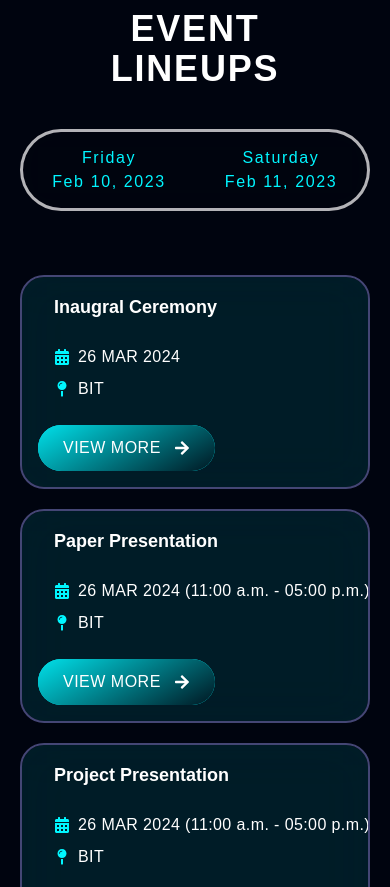
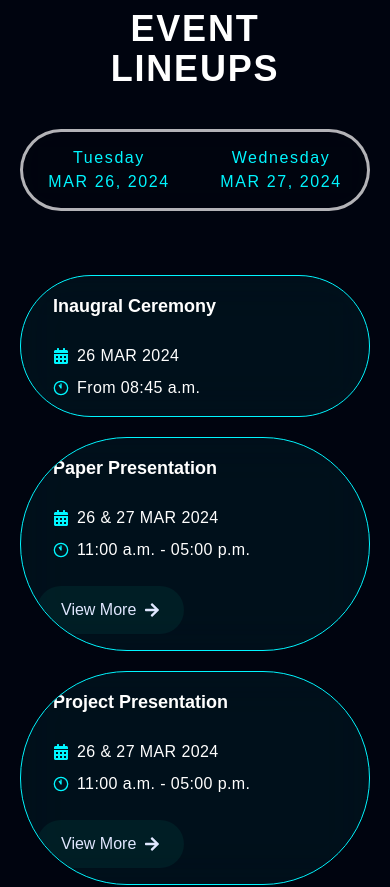
Before and after one commit to sanjithrk06/Bit-vprayukti, a React (Create React App) app: page / in a window 390 px wide. Shown: the part 4180-5067 px from the top of the page. Built offline with nearby package versions, Linux system fonts and the light colour scheme; no server answers.

Commit message:
Error fixing

```diff
--- a/src/components/ScheduleCard/index.jsx
+++ b/src/components/ScheduleCard/index.jsx
@@ -1,12 +1,13 @@
 import React from 'react';
 import { Link } from 'react-router-dom';
-import { FaMapPin, FaArrowRight, FaCalendarAlt } from 'react-icons/fa';
+import { FaArrowRight, FaCalendarAlt } from 'react-icons/fa';
+import { LuClock11 } from 'react-icons/lu';
 
-const ScheduleCard = ({ image, title, date, map, link }) => {
+const ScheduleCard = ({ image, title, date, time, link }) => {
   return (
     <div
       style={{ overflowX: 'hidden' }}
-      className="single-schedule-area flex flex-wrap justify-between items-center bg-accent  bg-clip-padding backdrop-filter backdrop-blur-xl bg-opacity-[0.1] border-[#444675] border-2 rounded-3xl p-4 md:p-6 mb-5 duration-500 gap-6 md:gap-0"
+      className="single-schedule-area flex flex-wrap justify-between items-center bg-accent/5  bg-clip-padding backdrop-filter backdrop-blur-xl  border-accent border-[1px] rounded-full p-4 md:p-6 mb-5 duration-500 gap-6 md:gap-0"
     >
       <div className="single-schedule-tumb-info flex items-center md:w-[42%] md:max-w-[42%] pr-4 flex-grow-0 flex-shrink-0 md:basis-[42%]">
         <div className="single-schedule-tumb hidden md:inline-block h-24 w-24">
@@ -31,13 +32,27 @@ const ScheduleCard = ({ image, title, date, map, link }) => {
           <FaCalendarAlt className="text-accent mr-2" /> {date}
         </p>
         <p className="flex items-center text-white tracking-wide">
-          <FaMapPin className="text-accent mr-2" /> BIT
+          <LuClock11 className="text-accent mr-2" /> {time}
         </p>
       </div>
 
-      <Link to={link} className="btn confer-btn">
-        View More <FaArrowRight className="inline-block ml-2" />
-      </Link>
+      {link? (
+        <Link to={link} className="max-w-[300px] px-6 py-3 mt-0 bg-dimBlue rounded-full items-center text-indigo-100 lg:rounded-full flex lg:inline-flex ">
+          View More <FaArrowRight className="inline-block ml-2" />
+        </Link>
+      ):(
+        <div className='max-w-[300px] px-6 py-3 mt-0 bg-transparent items-cente flex lg:inline-flex'>
+
+        </div>
+      )}
+
+
+      {/*
+      <button onClick={handleShowAll} class="max-w-[300px] px-6 py-2 mt-8 bg-dimBlue rounded-full items-center text-indigo-100 lg:rounded-full flex lg:inline-flex">
+        <span id='btn-txt' class="font-semibold mr-2 text-left flex-auto">{showAll ? 'Show less' : 'Show all'}</span>
+        <svg viewBox="0 0 20 20" xmlns="http://www.w3.org/2000/svg" class="fill-current opacity-75 h-4 w-4"><path d="M12.95 10.707l.707-.707L8 4.343 6.586 5.757 10.828 10l-4.242 4.243L8 15.657l4.95-4.95z"></path></svg>
+      </button>
+      */}
 
     </div>
   );
--- a/src/layouts/ScheduleSection/index.jsx
+++ b/src/layouts/ScheduleSection/index.jsx
@@ -68,8 +68,8 @@ const ScheduleSection = () => {
               >
                 <input type="radio" name="radio" value="react" className="peer hidden" defaultChecked />
                 <span
-                  className="tab-label tracking-widest w-full rounded-full peer-checked:bg-gradient-to-r peer-checked:from-[#003133] peer-checked:to-[#001e70] peer-checked:text-white border-[2px] border-transparent text-accent p-2 transition duration-150 ease-in-out"
-                >Friday <br /> Feb 10, 2023</span>
+                  className="tab-label tracking-widest w-full rounded-full peer-checked:bg-accent/10 peer-checked:text-white border-[2px] peer-checked:font-semibold border-transparent text-accent p-2 transition duration-150 ease-in-out"
+                >Tuesday <br /> MAR 26, 2024</span>
               </label>
 
               <label
@@ -80,8 +80,8 @@ const ScheduleSection = () => {
               >
                 <input type="radio" name="radio" value="react" className="peer hidden" />
                 <span
-                  className="tab-label tracking-widest w-full rounded-full peer-checked:bg-gradient-to-r peer-checked:from-[#003133] peer-checked:to-[#001e70] peer-checked:text-white border-[2px] border-transparent text-accent p-2 transition duration-150 ease-in-out"
-                >Saturday <br /> Feb 11, 2023</span>
+                  className="tab-label tracking-widest w-full rounded-full peer-checked:bg-accent/10 peer-checked:text-white border-[2px] peer-checked:font-semibold border-transparent text-accent p-2 transition duration-150 ease-in-out"
+                >Wednesday <br /> MAR 27, 2024</span>
               </label>
             </ul>
 
@@ -98,7 +98,7 @@ const ScheduleSection = () => {
               ))}
           </div>
 
-          <button onClick={handleShowAll} class="max-w-[300px] px-6 py-2 mt-8 bg-dimBlue rounded-full items-center text-indigo-100 lg:rounded-full flex lg:inline-flex">
+          <button onClick={handleShowAll} class="max-w-[300px] px-6 py-2 mt-8 bg-dimBlue rounded-full items-center shadow-sm shadow-accent text-indigo-100 lg:rounded-full flex lg:inline-flex">
             <span id='btn-txt' class="font-semibold mr-2 text-left flex-auto">{showAll ? 'Show less' : 'Show all'}</span>
             <svg viewBox="0 0 20 20" xmlns="http://www.w3.org/2000/svg" class="fill-current opacity-75 h-4 w-4"><path d="M12.95 10.707l.707-.707L8 4.343 6.586 5.757 10.828 10l-4.242 4.243L8 15.657l4.95-4.95z"></path></svg>
           </button>
--- a/src/layouts/ScheduleSection/schedule.js
+++ b/src/layouts/ScheduleSection/schedule.js
@@ -8,8 +8,8 @@ export const schedule = [
     speaker: 'Gary Armstrong',
     speakerInfo: 'Student of ECE',
     date: '26 MAR 2024',
+    time: 'From 08:45 a.m.',
     map: 'Main Auditorium - BIT',
-    link: '/',
     day: 'day1',
   },
   {
@@ -18,7 +18,8 @@ export const schedule = [
     title: 'Paper Presentation',
     speaker: 'Gary Armstrong',
     speakerInfo: 'Ceo of Confer',
-    date: '26 MAR 2024 (11:00 a.m. - 05:00 p.m.)',
+    date: '26 & 27 MAR 2024',
+    time: '11:00 a.m. - 05:00 p.m.',
     map: 'Seminar Hall - ECE BIT',
     link: '/events/paperPresentation',
     day: 'day1',
@@ -29,7 +30,8 @@ export const schedule = [
     title: 'Paper Presentation',
     speaker: 'Gary Armstrong',
     speakerInfo: 'Ceo of Confer',
-    date: '27 MAR 2024 (09:00 a.m. - 01:00 p.m.)',
+    date: '26 & 27 MAR 2024',
+    time: '09:00 a.m. - 01:00 p.m.',
     map: 'Seminar Hall - ECE BIT',
     link: '/events/paperPresentation',
     day: 'day2',
@@ -40,7 +42,8 @@ export const schedule = [
     title: 'Project Presentation',
     speaker: 'Gary Armstrong',
     speakerInfo: 'Ceo of Confer',
-    date: '26 MAR 2024 (11:00 a.m. - 05:00 p.m.)',
+    date: '26 & 27 MAR 2024',
+    time: '11:00 a.m. - 05:00 p.m.',
     map: 'Seminar Hall - ECE BIT',
     link: '/events/projectPresentation',
     day: 'day1',
@@ -51,7 +54,8 @@ export const schedule = [
     title: 'Project Presentation',
     speaker: 'Gary Armstrong',
     speakerInfo: 'Ceo of Confer',
-    date: '27 MAR 2024 (09:00 a.m. - 01:00 p.m.)',
+    date: '26 & 27 MAR 2024',
+    time: '09:00 a.m. - 01:00 p.m.',
     map: 'Seminar Hall - ECE BIT',
     link: '/events/projectPresentation',
     day: 'day2',
@@ -62,7 +66,8 @@ export const schedule = [
     title: 'AI/ML Hackathon',
     speaker: 'Gary Armstrong',
     speakerInfo: 'Ceo of Confer',
-    date: '26 MAR 2024 From 11:00',
+    date: '26 to 27 MAR 2024',
+    time: 'From 11:00',
     map: 'ICES Special Lab - BIT',
     link: '/events/aimlHackathon',
     day: 'day1',
@@ -73,7 +78,8 @@ export const schedule = [
     title: 'IOT Hackathon',
     speaker: 'Gary Armstrong',
     speakerInfo: 'Ceo of Confer',
-    date: '26 MAR 2024 From 11:00',
+    date: '26 to 27 MAR 2024',
+    time: 'From 11:00',
     map: 'Communication Protocol Special Lab - BIT',
     link: '/events/iotHackathon',
     day: 'day1',
@@ -84,7 +90,8 @@ export const schedule = [
     title: 'Entrepreneurship',
     speaker: 'Gary Armstrong',
     speakerInfo: 'Ceo of Confer',
-    date: '26 MAR 2024 (11:00 a.m. - 2:30 p.m.)',
+    date: '26 MAR 2024',
+    time: '11:00 a.m. - 2:30 p.m.',
     map: 'Communication Protocol Special Lab - BIT',
     link: '/events/entrepreneurship',
     day: 'day1',
@@ -95,7 +102,8 @@ export const schedule = [
     title: 'Circuit Debugging',
     speaker: 'Gary Armstrong',
     speakerInfo: 'Ceo of Confer',
-    date: '27 MAR 2024 (09:00 a.m. - 12:30 p.m.)',
+    date: '27 MAR 2024',
+    time: '09:00 a.m. - 12:30 p.m.',
     map: 'Communication Protocol Special Lab - BIT',
     link: '/events/circuitDebugging',
     day: 'day2',
@@ -106,7 +114,8 @@ export const schedule = [
     title: 'Line Follower',
     speaker: 'Gary Armstrong',
     speakerInfo: 'Ceo of Confer',
-    date: '27 MAR 2024 (09:00 a.m. - 12:30 p.m.)',
+    date: '27 MAR 2024',
+    time: '09:00 a.m. - 12:30 p.m.',
     map: 'Manufacturing and Fabrication Lab - BIT',
     link: '/events/lineFollower',
     day: 'day2',
@@ -117,7 +126,8 @@ export const schedule = [
     title: 'Maze Explorer',
     speaker: 'Gary Armstrong',
     speakerInfo: 'Ceo of Confer',
-    date: '26 MAR 2024 (11:00 a.m. - 05:00 p.m.)',
+    date: '26 MAR 2024',
+    time: '11:00 a.m. - 05:00 p.m.',
     map: 'Manufacturing and Fabrication Lab - BIT',
     link: '/events/mazeSolver',
     day: 'day1',
@@ -128,7 +138,8 @@ export const schedule = [
     title: 'Robo Soccer',
     speaker: 'Gary Armstrong',
     speakerInfo: 'Ceo of Confer',
-    date: '26 MAR 2024 (11:00 a.m. - 05:00 p.m.)',
+    date: '26 MAR 2024',
+    time: '11:00 a.m. - 05:00 p.m.',
     map: 'Manufacturing and Fabrication Lab - BIT',
     link: '/events/roboSoccer',
     day: 'day1',
@@ -139,7 +150,8 @@ export const schedule = [
     title: 'Tech it Out',
     speaker: 'Gary Armstrong',
     speakerInfo: 'Ceo of Confer',
-    date: '27 MAR 2024 (09:00 a.m. - 02:00 p.m.)',
+    date: '27 MAR 2024',
+    time: '09:00 a.m. - 02:00 p.m.',
     map: 'Analog Communication Lab - ECE BIT',
     link: '/events/techItOut',
     day: 'day2',
@@ -150,7 +162,8 @@ export const schedule = [
     title: 'Series Quiz',
     speaker: 'Gary Armstrong',
     speakerInfo: 'Ceo of Confer',
-    date: '26 MAR 2024 (11:00 a.m. - 01:00 p.m.)',
+    date: '26 MAR 2024',
+    time: '11:00 a.m. - 01:00 p.m.',
     map: 'Digital Electronics Lab - ECE BIT',
     link: '/events/quiz',
     day: 'day1',
@@ -161,7 +174,8 @@ export const schedule = [
     title: 'Theme Photography',
     speaker: 'Gary Armstrong',
     speakerInfo: 'Ceo of Confer',
-    date: '26 MAR 2024 (03:00 p.m. - 05:00 p.m.)',
+    date: '26 MAR 2024',
+    time: '03:00 p.m. - 05:00 p.m.',
     map: 'School of Mechanics- BIT',
     link: '/events/themePhotography',
     day: 'day1',
@@ -172,7 +186,8 @@ export const schedule = [
     title: 'Bridge Making',
     speaker: 'Gary Armstrong',
     speakerInfo: 'Ceo of Confer',
-    date: '26 MAR 2024 (03:00 p.m. - 05:00 p.m.)',
+    date: '26 MAR 2024',
+    time: '03:00 p.m. - 05:00 p.m.',
     map: 'School of Mechanics- BIT',
     link: '/events/bridgeMaking',
     day: 'day1',
@@ -183,7 +198,8 @@ export const schedule = [
     title: 'Rubik\'s Cube',
     speaker: 'Gary Armstrong',
     speakerInfo: 'Ceo of Confer',
-    date: '26 MAR 2024 (01:30 p.m. - 05:00 p.m.)',
+    date: '26 MAR 2024',
+    time: '01:30 p.m. - 05:00 p.m.',
     map: 'School of Mechanics- BIT',
     link: '/events/rubiksCube',
     day: 'day1',
@@ -194,7 +210,8 @@ export const schedule = [
     title: 'Puzzle',
     speaker: 'Gary Armstrong',
     speakerInfo: 'Ceo of Confer',
-    date: '26 MAR 2024 (11:00 a.m. - 02:00 p.m.)',
+    date: '26 MAR 2024',
+    time: '11:00 a.m. - 02:00 p.m.',
     map: 'School of Mechanics- BIT',
     link: '/events/puzzle',
     day: 'day1',
@@ -205,7 +222,8 @@ export const schedule = [
     title: 'Mock CID',
     speaker: 'Gary Armstrong',
     speakerInfo: 'Ceo of Confer',
-    date: '27 MAR 2024 (09:00 a.m. - 01:00 p.m.)',
+    date: '27 MAR 2024',
+    time: '09:00 a.m. - 01:00 p.m.',
     map: 'Digital Electronics Lab - ECE BIT',
     link: '/events/mockCID',
     day: 'day2',
@@ -216,7 +234,8 @@ export const schedule = [
     title: 'Connections',
     speaker: 'Gary Armstrong',
     speakerInfo: 'Ceo of Confer',
-    date: '27 MAR 2024 (09:00 a.m. - 01:00 p.m.)',
+    date: '27 MAR 2024',
+    time: '09:00 a.m. - 01:00 p.m.',
     map: 'Digital Communication Lab - ECE BIT',
     link: '/events/connections',
     day: 'day2',
@@ -227,7 +246,8 @@ export const schedule = [
     title: "Da Vinci's Newspaper",
     speaker: 'Gary Armstrong',
     speakerInfo: 'Ceo of Confer',
-    date: '27 MAR 2024 (09:00 a.m. - 12:00 p.m.)',
+    date: '27 MAR 2024',
+    time: '09:00 a.m. - 12:00 p.m.',
     map: 'Digital Electronics Lab - ECE BIT',
     link: '/events/daVincisNewspaper',
     day: 'day2',
@@ -238,7 +258,8 @@ export const schedule = [
     title: 'Action Speaks',
     speaker: 'Gary Armstrong',
     speakerInfo: 'Ceo of Confer',
-    date: '27 MAR 2024 (09:00 a.m. - 12:00 p.m.)',
+    date: '27 MAR 2024',
+    time: '09:00 a.m. - 12:00 p.m.',
     map: 'Networks Lab - ECE BIT',
     link: '/events/actionSpeaks',
     day: 'day2',
@@ -249,7 +270,8 @@ export const schedule = [
     title: 'Shoot & Broadcast',
     speaker: 'Gary Armstrong',
     speakerInfo: 'Ceo of Confer',
-    date: '27 MAR 2024 (09:00 a.m. - 12:00 p.m.)',
+    date: '27 MAR 2024',
+    time: '09:00 a.m. - 12:00 p.m.',
     map: 'VLSI Design Lab - ECE BIT',
     link: '/events/shootAndBroadcast',
     day: 'day2',
--- a/src/pages/Committee.jsx
+++ b/src/pages/Committee.jsx
@@ -79,7 +79,7 @@ const Committee = () => {
             data-aos-once="true"  data-aos-delay="0"
             className="committee relative"
           >
-            <h5 className="text-3xl font-medium uppercase text-accent mt-16">
+            <h5 className="text-3xl font-medium uppercase text-accent mt-8">
               EVENT COMMITTEE
             </h5>
             <div className="grid grid-cols-1 md:grid-cols-3 gap-5 gap-y-10 mt-8">
```
Also changed, not shown: src/layouts/ContactSection/Contact.jsx (+8 -4 lines), src/layouts/EventsSection/Events.js (+8 -8 lines), src/layouts/Footer/Footer.jsx (+6 -1 lines), src/layouts/glimpse/Glimpse.jsx (+1 -6 lines), src/pages/Accommodation.jsx (+10 -6 lines).
